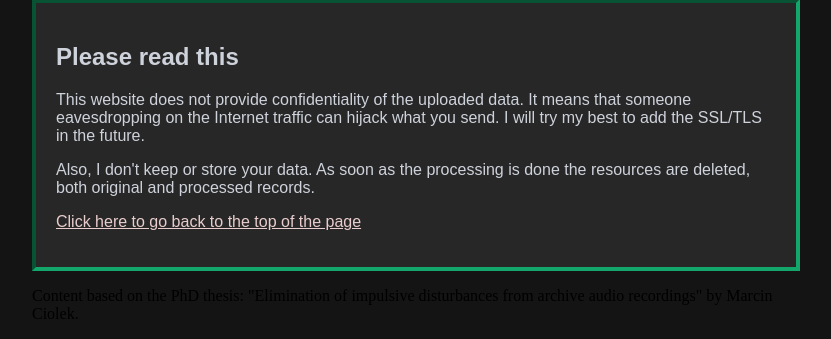
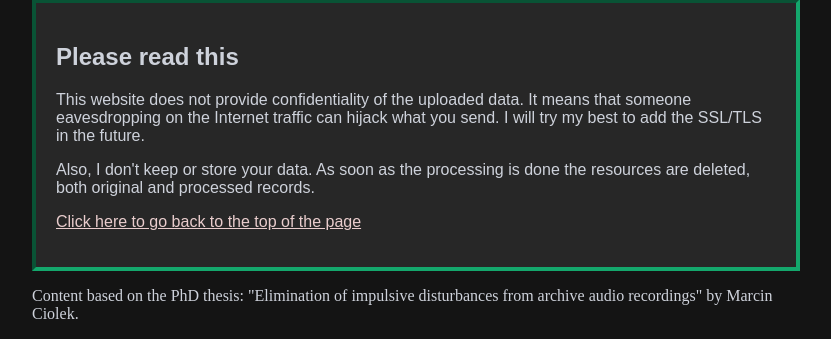
Before and after one commit to Areklis909/RemoveTheSpike_Web, a PHP site: page / in a window 1280 px wide. Shown: the part 1390-1729 px from the top of the page, without its empty margins (224-1055 px from the left). Run offline with PHP 8.4, Linux system fonts and the light colour scheme.

Commit message:
change text color in the footer

```diff
--- a/css/style.css
+++ b/css/style.css
@@ -182,3 +182,7 @@ a:link {
 a:visited {
     color:  rgb(47, 236, 30);
 }
+
+footer {
+	color: #ced2db;
+}
```
